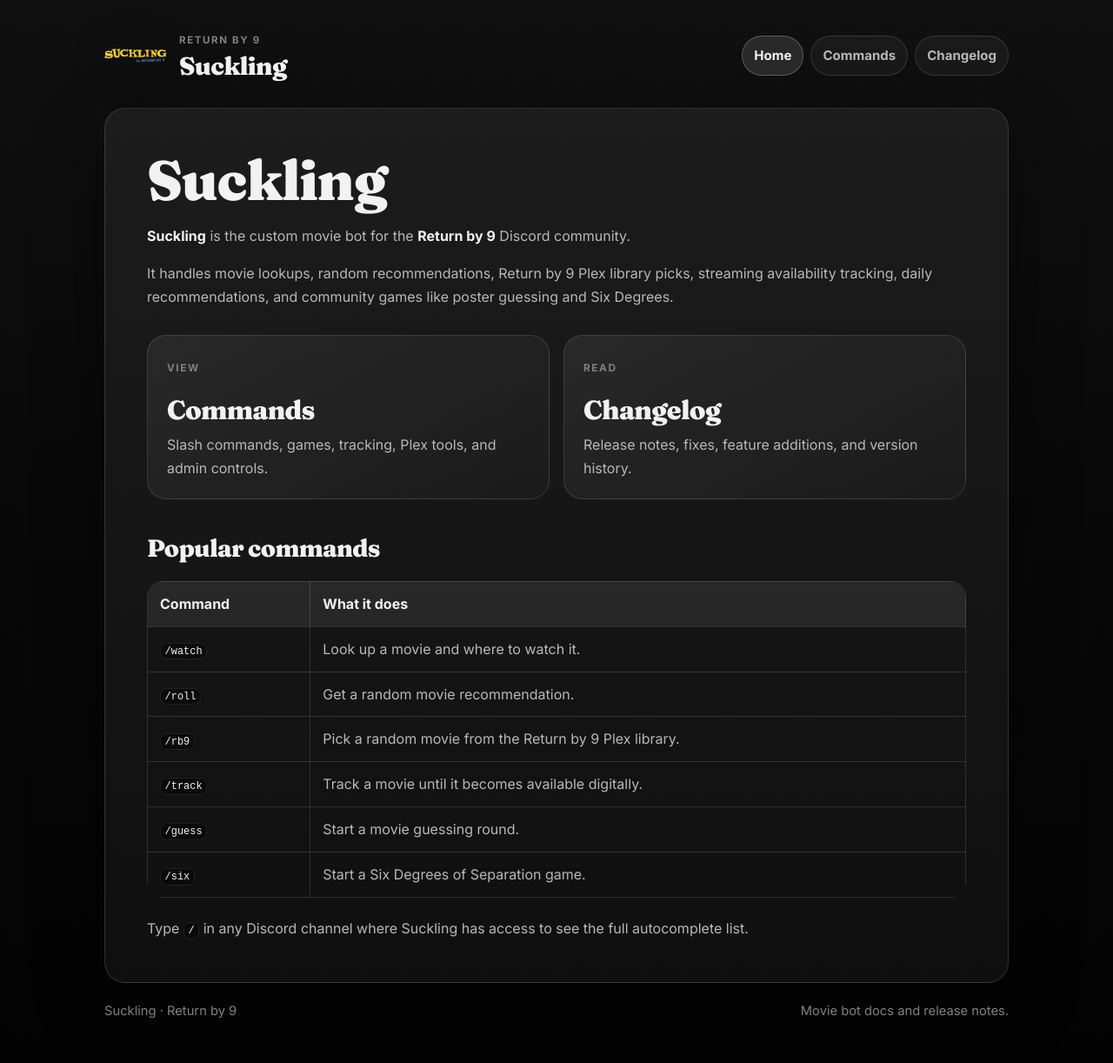
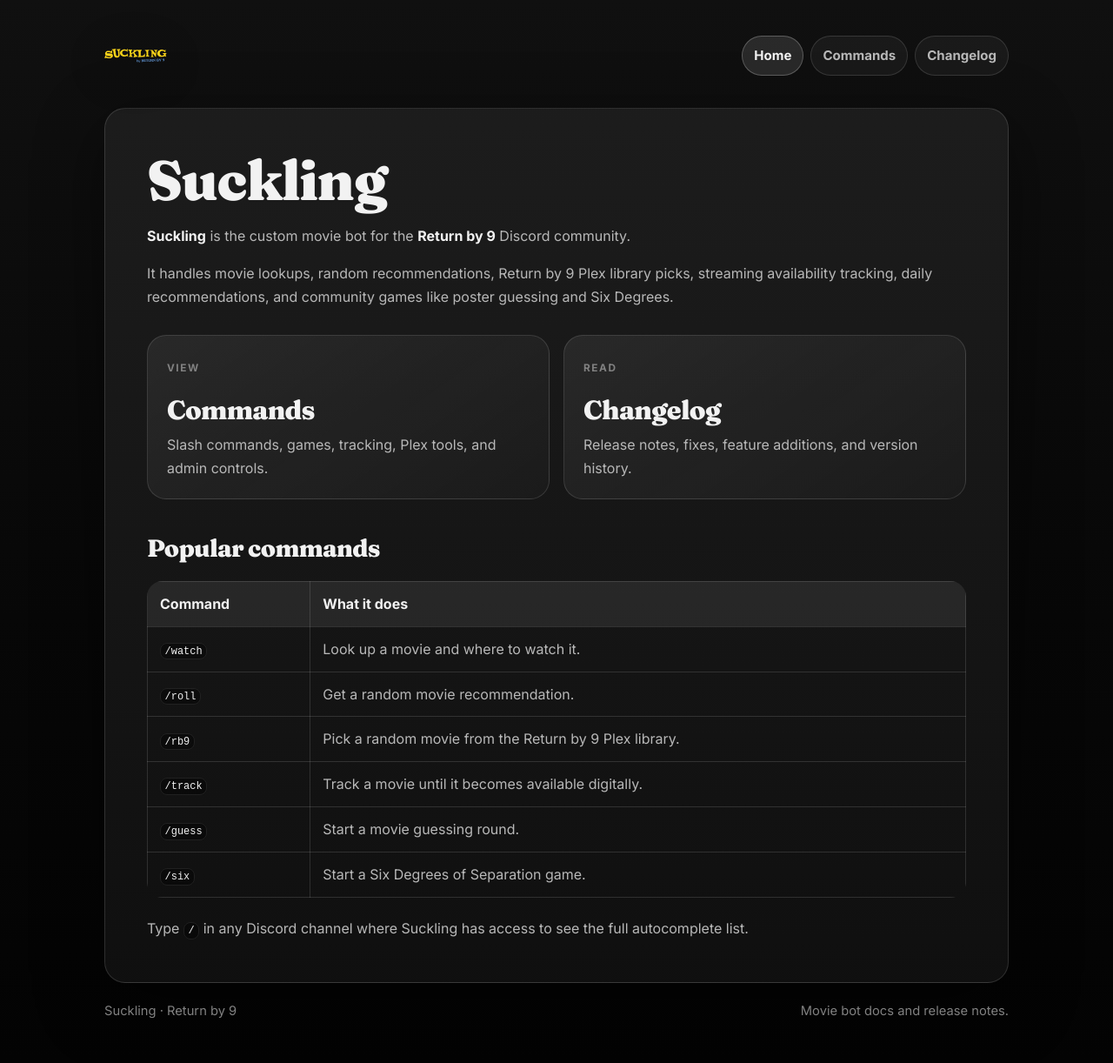
Before and after one commit to rupertosandez/sucklingsite, a Jekyll site: the page built from index.md, in a window 1280 px wide. Shown: the whole page at 87% size. Built offline with Jekyll 4.4.1, drawn with Linux system fonts in a browser that asks for light colours.

```diff
--- a/_layouts/default.html
+++ b/_layouts/default.html
@@ -15,10 +15,6 @@
       <header class="site-header">
         <a class="brand" href="{{ '/' | relative_url }}" aria-label="Suckling home">
           <img src="{{ '/assets/img/suckling-logo.svg' | relative_url }}" alt="Suckling logo">
-          <div>
-            <span class="eyebrow">Return by 9</span>
-            <strong>Suckling</strong>
-          </div>
         </a>
         <nav class="site-nav" aria-label="Main navigation">
           <a href="{{ '/' | relative_url }}" {% if page.url == '/' %}aria-current="page"{% endif %}>Home</a>
```
